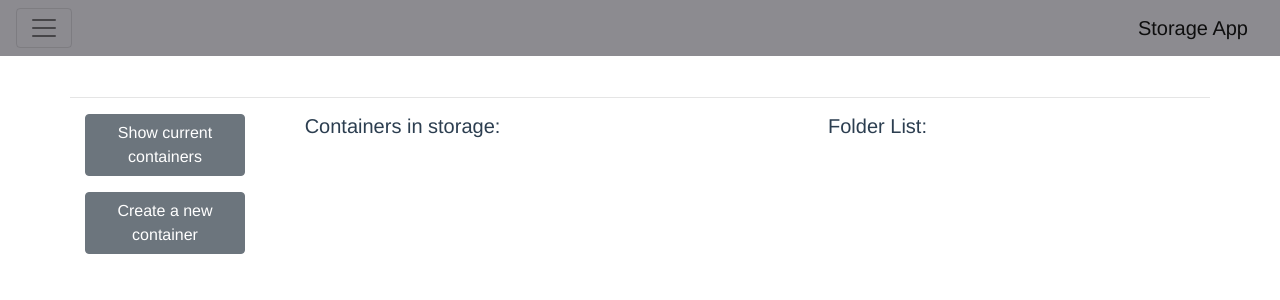
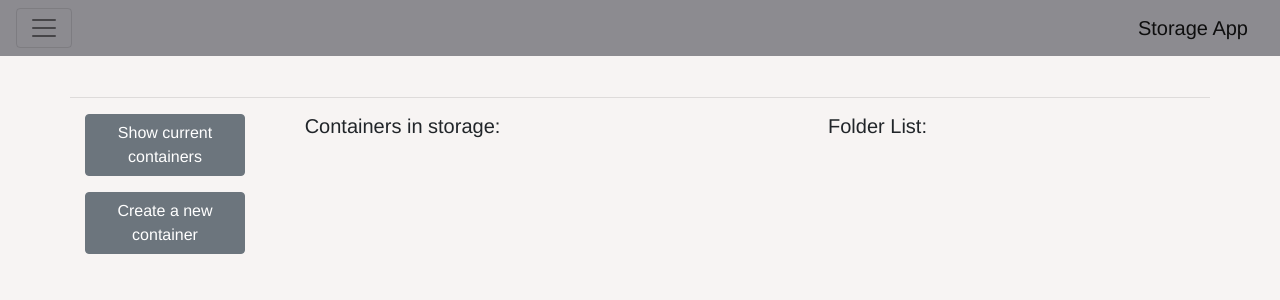
Before and after one commit to johnark88/storageApp, a Vue app: page / in a window 1280 px wide. Shown: the top 300 px of the page. Built offline with nearby package versions, Linux system fonts and the light colour scheme.

Commit message:
Adding scss files and variables

```diff
--- a/src/App.vue
+++ b/src/App.vue
@@ -22,12 +22,16 @@ export default {
 }
 </script>
 <style lang="scss">
+@import "./scss/_variables.scss";
 #app {
   font-family: 'Avenir', Helvetica, Arial, sans-serif;
   -webkit-font-smoothing: antialiased;
   -moz-osx-font-smoothing: grayscale;
   text-align: center;
-  color: #2c3e50;
+}
+body,
+html {
+   background-color: $colorWhite;
 }
 
 </style>
--- /dev/null
+++ b/src/scss/_variables.scss
@@ -0,0 +1 @@
+$colorWhite: #F7F4F3;
--- /dev/null
+++ b/vue.config.js
@@ -0,0 +1,13 @@
+module.exports = {
+  // chainWebpack: (config) => {
+  //   config.module
+  //     .rule('scss')
+  //     .use('sass-loader')
+  //     .loader('sass-loader')
+  //     .tap((options) => {
+  //       // modify sass options ie $color: red;
+  //       data: `$colorWhite: #F7F4F3;`
+  //       return options;
+  //     });
+  // },
+};
```
